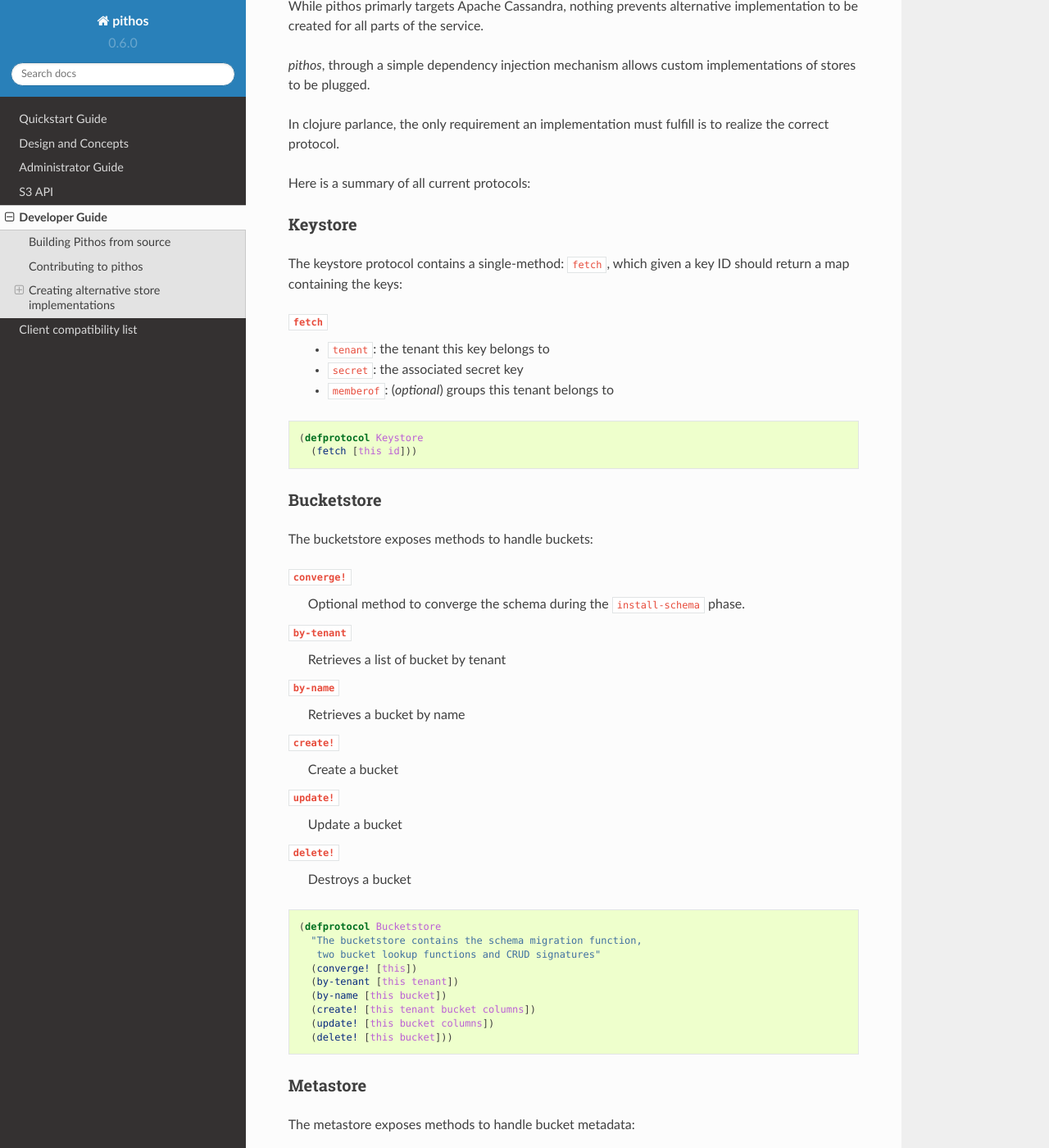
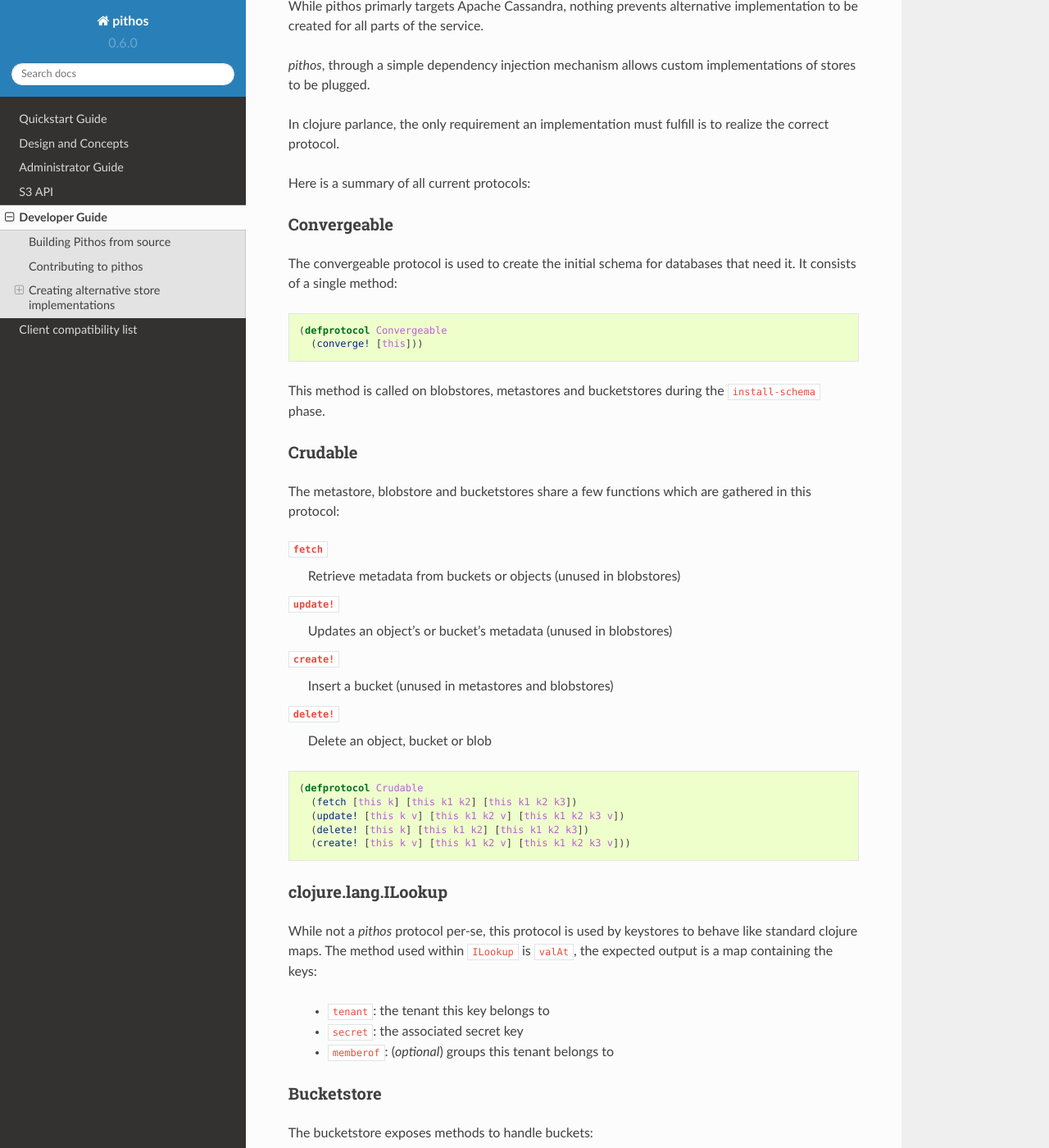
Before and after one commit to exoscale/pithos, a Sphinx documentation site: the page built from doc/source/developer.rst, in a window 1280 px wide and 1400 px high, scrolled down 920 px. Shown: the whole window at 82% size. Built offline with Sphinx 7.4.7 and the Read the Docs theme 2.0.0, drawn with Linux system fonts in a browser that asks for light colours; some of the changed text lies outside the part shown.

Commit message:
update protocol documentation accordingly

```diff
--- a/doc/source/developer.rst
+++ b/doc/source/developer.rst
@@ -55,30 +55,63 @@
 
 Here is a summary of all current protocols:
 
-Keystore
+Convergeable
+~~~~~~~~~~~~
+
+The convergeable protocol is used to create the
+initial schema for databases that need it. It
+consists of a single method:
+
+.. sourcecode:: clojure
+
+  (defprotocol Convergeable
+    (converge! [this]))
+
+This method is called on blobstores, metastores and bucketstores
+during the ``install-schema`` phase.
+
+Crudable
 ~~~~~~~~
 
-The keystore protocol contains a single-method: ``fetch``,
-which given a key ID should return a map containing the
-keys:
+The metastore, blobstore and bucketstores share a few functions
+which are gathered in this protocol:
 
 ``fetch``
+  Retrieve metadata from buckets or objects (unused in blobstores)
+
+``update!``
+  Updates an object's or bucket's metadata (unused in blobstores)
+
+``create!``
+  Insert a bucket (unused in metastores and blobstores)
+
+``delete!``
+  Delete an object, bucket or blob
+
+.. sourcecode:: clojure
+
+  (defprotocol Crudable
+    (fetch [this k] [this k1 k2] [this k1 k2 k3])
+    (update! [this k v] [this k1 k2 v] [this k1 k2 k3 v])
+    (delete! [this k] [this k1 k2] [this k1 k2 k3])
+    (create! [this k v] [this k1 k2 v] [this k1 k2 k3 v]))
+
+
+clojure.lang.ILookup
+~~~~~~~~~~~~~~~~~~~~
+While not a *pithos* protocol per-se, this protocol
+is used by keystores to behave like standard clojure
+maps. The method used within ``ILookup`` is ``valAt``,
+the expected output is a map containing the keys:
+
   - ``tenant``: the tenant this key belongs to
   - ``secret``: the associated secret key
   - ``memberof``: (*optional*) groups this tenant belongs to
-
-.. sourcecode:: clojure
-
-  (defprotocol Keystore
-    (fetch [this id]))
 
 Bucketstore
 ~~~~~~~~~~~
 
 The bucketstore exposes methods to handle buckets:
-
-``converge!``
-  Optional method to converge the schema during the ``install-schema`` phase.
 
 ``by-tenant``
   Retrieves a list of bucket by tenant
@@ -86,47 +119,22 @@
 ``by-name``
   Retrieves a bucket by name
 
-``create!``
-  Create a bucket
-
-``update!``
-  Update a bucket
-
-``delete!``
-  Destroys a bucket
-
 .. sourcecode:: clojure
 
   (defprotocol Bucketstore
     "The bucketstore contains the schema migration function,
      two bucket lookup functions and CRUD signatures"
-    (converge! [this])
     (by-tenant [this tenant])
-    (by-name [this bucket])
-    (create! [this tenant bucket columns])
-    (update! [this bucket columns])
-    (delete! [this bucket]))
+    (by-name [this bucket]))
+
 
 Metastore
 ~~~~~~~~~
 
 The metastore exposes methods to handle bucket metadata:
 
-
-``converge!``
-  Optional method to converge the schema during the ``install-schema`` phase.
-
-``fetch``
-  Retrieves an object's metdata
-
 ``prefixes``
   Lists objects
-
-``update!``
-  Updates an object's properties
-
-``delete!``
-  Destroys an object
 
 ``abort-multipart-upload!``
   Aborts a multipart upload
@@ -153,11 +161,7 @@
 
   (defprotocol Metastore
     "All necessary functions to manipulate bucket metadata"
-    (converge! [this])
-    (fetch [this bucket object] [this bucket object fail?])
     (prefixes [this bucket params])
-    (update! [this bucket object columns])
-    (delete! [this bucket object])
     (abort-multipart-upload! [this bucket object upload])
     (update-part! [this bucket object upload partno columns])
     (initiate-upload! [this bucket object upload metadata])
@@ -171,12 +175,6 @@
 ~~~~~~~~~
 
 The blobstore expores methods to store and retrieve data:
-
-``converge!``
-  Optional method to converge the schema during the ``install-schema`` phase.
-
-``delete!``
-  Destroys an inode
 
 ``blocks``
   Retrieves blocks from an object descriptor
@@ -202,14 +200,27 @@
     "The blobstore protocol, provides methods to read and write data
      to inodes, as well as a schema migration function.
      "
-    (converge! [this])
-    (delete! [this inode version])
     (blocks [this od])
     (max-chunk [this])
     (chunks [this od block offset])
     (start-block! [this od block offset])
     (chunk! [this od block offset chunk])
     (boundary? [this block offset]))
+
+Reporter
+~~~~~~~~
+
+The reporter protocol exposes a single method used to register
+an event.
+
+``report!``
+  This method hands off an event to the current reporter.
+
+
+.. sourcecode:: clojure
+
+  (defprotocol Reporter
+    (report! [this event]))
 
 
 An alternative keystore
@@ -223,14 +234,13 @@
 
   (ns com.example.http-keystore
     (:require [qbits.jet.client.http :as http]
-              [io.pithos.keystore    :as ks]
               [clojure.core.async    :refer [<!!]]))
 
   (defn http-keystore
     [{:keys [base-url]}]
     (let [client (http/client)]
-      (reify ks/Keystore
-        (fetch [this key]
+      (reify clojure.lang.ILookup
+        (valAt [this key]
           (let [url  (str base-url "/" key)
                 opts {:as :json}
                 resp (<!! (http/get client url opts))]
```
